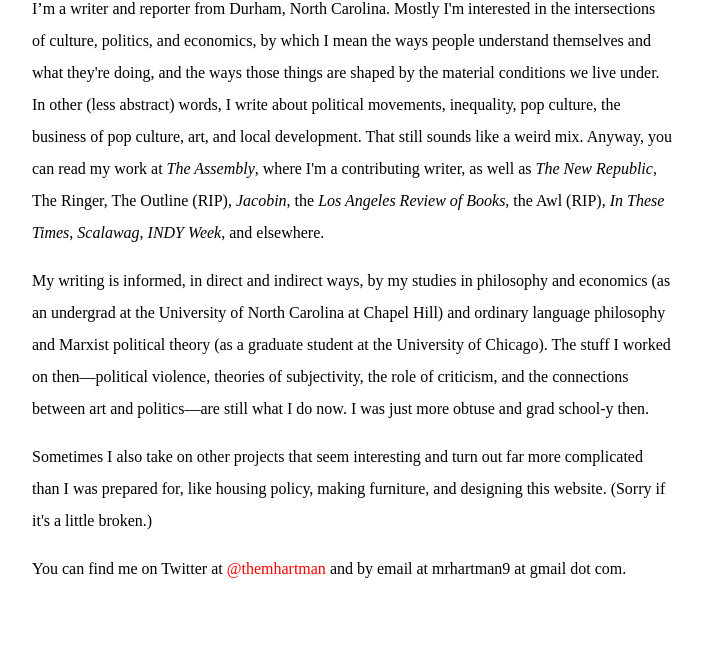
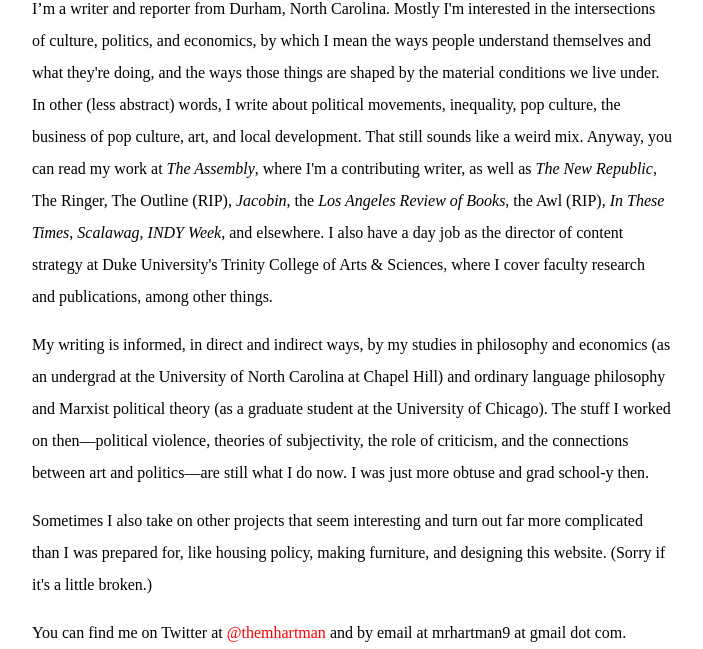
Before and after one commit to themhartman/themhartman.github.io, a Jekyll site: the page built from about.html, in a window 1280 px wide. Shown: the part 391-1040 px from the top of the page, without its empty margins (352-1055 px from the left). Built offline with Jekyll 4.4.1, drawn with Linux system fonts in a browser that asks for light colours; some web fonts are replaced; before the commit the page ends 976 px from its top, so only the background shows below that.

Commit message:
Update about.html

```diff
--- a/about.html
+++ b/about.html
@@ -17,7 +17,7 @@
       <h1 class="author-name">About Matt Hartman</h1>
     </header>
     <div class="aboutmobile">
-      <img class="author-photo" src="/assets/img/matthartmanstanding.jpg">
+      <img class="author-photo" src="/assets/img/matthartmanshorthair.png">
       <svg width="0" height="0">
         <defs>
           <clipPath id="organic" viewBox="0 0 878.03 796.97" clipPathUnits="objectBoundingBox" transform="scale(0.0011389 0.001255)">
@@ -26,7 +26,7 @@
         </defs>
       </svg>
       <div class="bio">
-        <p>I’m a writer and reporter from Durham, North Carolina. Mostly I'm interested in the intersections of culture, politics, and economics, by which I mean the ways people understand themselves and what they're doing, and the ways those things are shaped by the material conditions we live under. In other (less abstract) words, I write about political movements, inequality, pop culture, the business of pop culture, art, and local development. That still sounds like a weird mix. Anyway, you can read my work at <em>The Assembly</em>, where I'm a contributing writer, as well as <em>The New Republic</em>, The Ringer, The Outline (RIP), <em>Jacobin</em>, the <em>Los Angeles Review of Books</em>, the Awl (RIP), <em>In These Times</em>, <em>Scalawag</em>, <em>INDY Week</em>, and elsewhere.
+        <p>I’m a writer and reporter from Durham, North Carolina. Mostly I'm interested in the intersections of culture, politics, and economics, by which I mean the ways people understand themselves and what they're doing, and the ways those things are shaped by the material conditions we live under. In other (less abstract) words, I write about political movements, inequality, pop culture, the business of pop culture, art, and local development. That still sounds like a weird mix. Anyway, you can read my work at <em>The Assembly</em>, where I'm a contributing writer, as well as <em>The New Republic</em>, The Ringer, The Outline (RIP), <em>Jacobin</em>, the <em>Los Angeles Review of Books</em>, the Awl (RIP), <em>In These Times</em>, <em>Scalawag</em>, <em>INDY Week</em>, and elsewhere. I also have a day job as the director of content strategy at Duke University's Trinity College of Arts & Sciences, where I cover faculty research and publications, among other things.
         <p>My writing is informed, in direct and indirect ways, by my studies in philosophy and economics (as an undergrad at the University of North Carolina at Chapel Hill) and ordinary language philosophy and Marxist political theory (as a graduate student at the University of Chicago). The stuff I worked on then—political violence, theories of subjectivity, the role of criticism, and the connections between art and politics—are still what I do now. I was just more obtuse and grad school-y then.</p>
         <p>Sometimes I also take on other projects that seem interesting and turn out far more complicated than I was prepared for, like housing policy, making furniture, and designing this website. (Sorry if it's a little broken.)</p>
         <p>You can find me on Twitter at <a href="https://twitter.com/themhartman">@themhartman</a> and by email at mrhartman9 at gmail dot com.</p>
```
